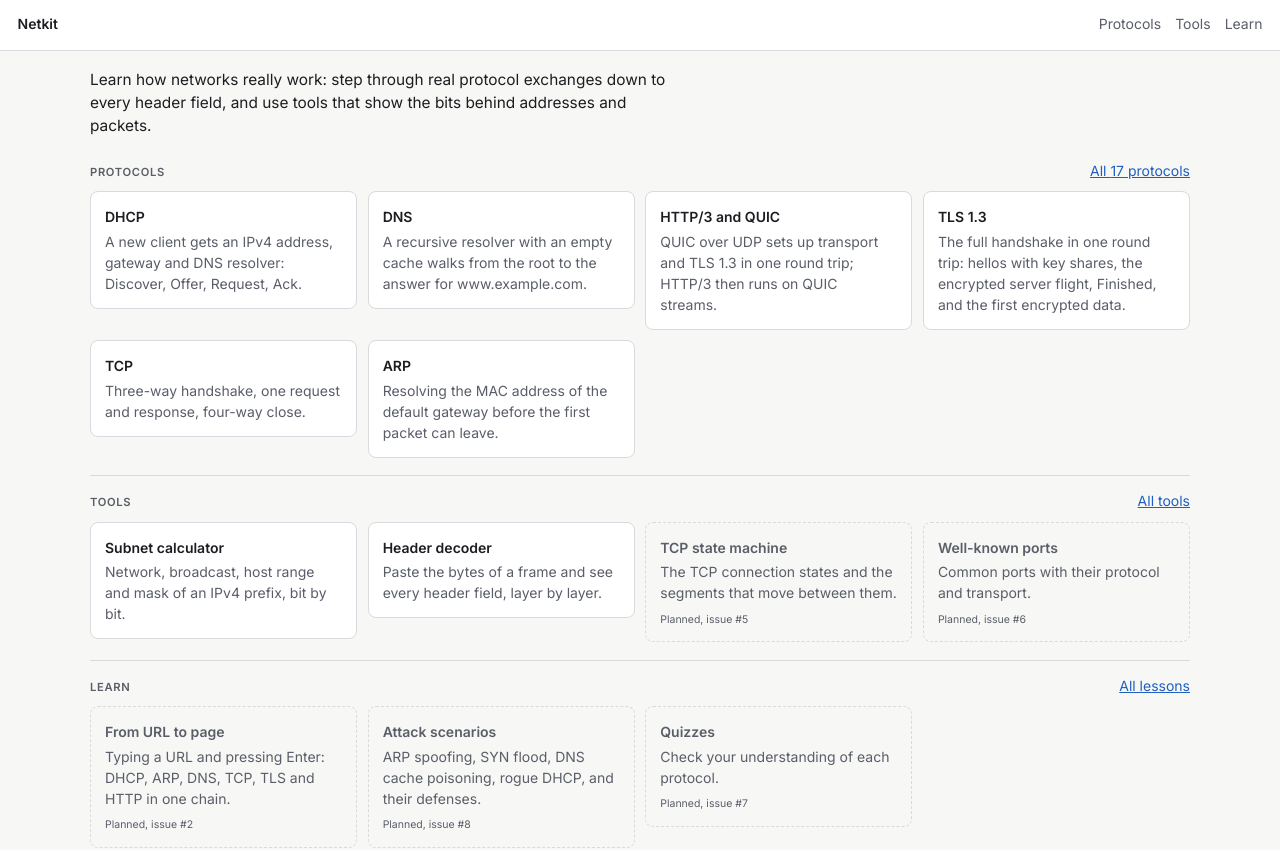
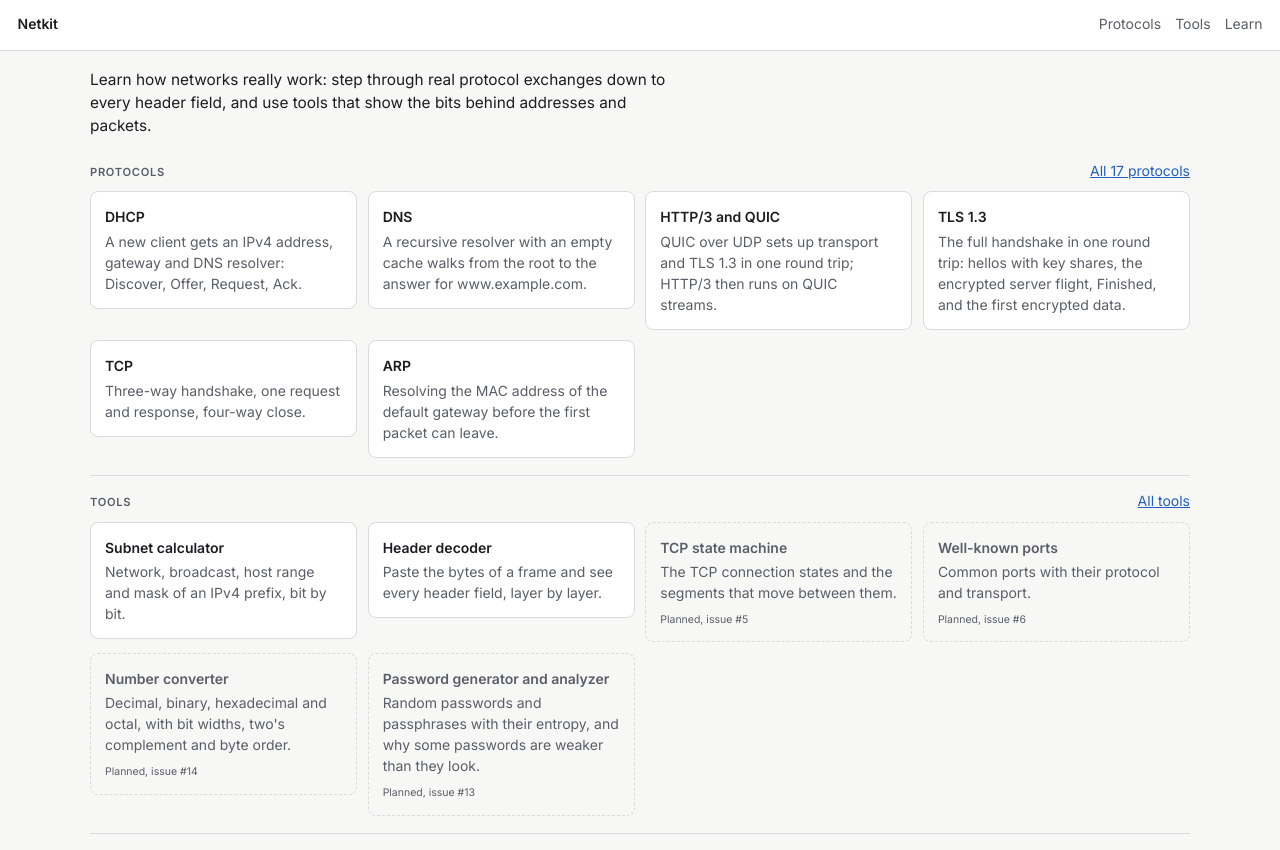
Before and after one commit to osk4r8088/itacad, a React (Vite) app: page / in a window 1280 px wide. Shown: the top 850 px of the page. Built offline with nearby package versions, Linux system fonts and the light colour scheme.

Commit message:
Rewrite README for Netkit, add planned number converter and password tools

```diff
--- a/src/tools/registry.ts
+++ b/src/tools/registry.ts
@@ -37,4 +37,18 @@ export const TOOLS: HubEntry[] = [
     status: 'planned',
     issue: 6,
   },
+  {
+    id: 'numbers',
+    title: 'Number converter',
+    summary: 'Decimal, binary, hexadecimal and octal, with bit widths, two\'s complement and byte order.',
+    status: 'planned',
+    issue: 14,
+  },
+  {
+    id: 'passwords',
+    title: 'Password generator and analyzer',
+    summary: 'Random passwords and passphrases with their entropy, and why some passwords are weaker than they look.',
+    status: 'planned',
+    issue: 13,
+  },
 ];
```
Also changed, not shown: 1 other file (tests, documents, lock files or other folders).
